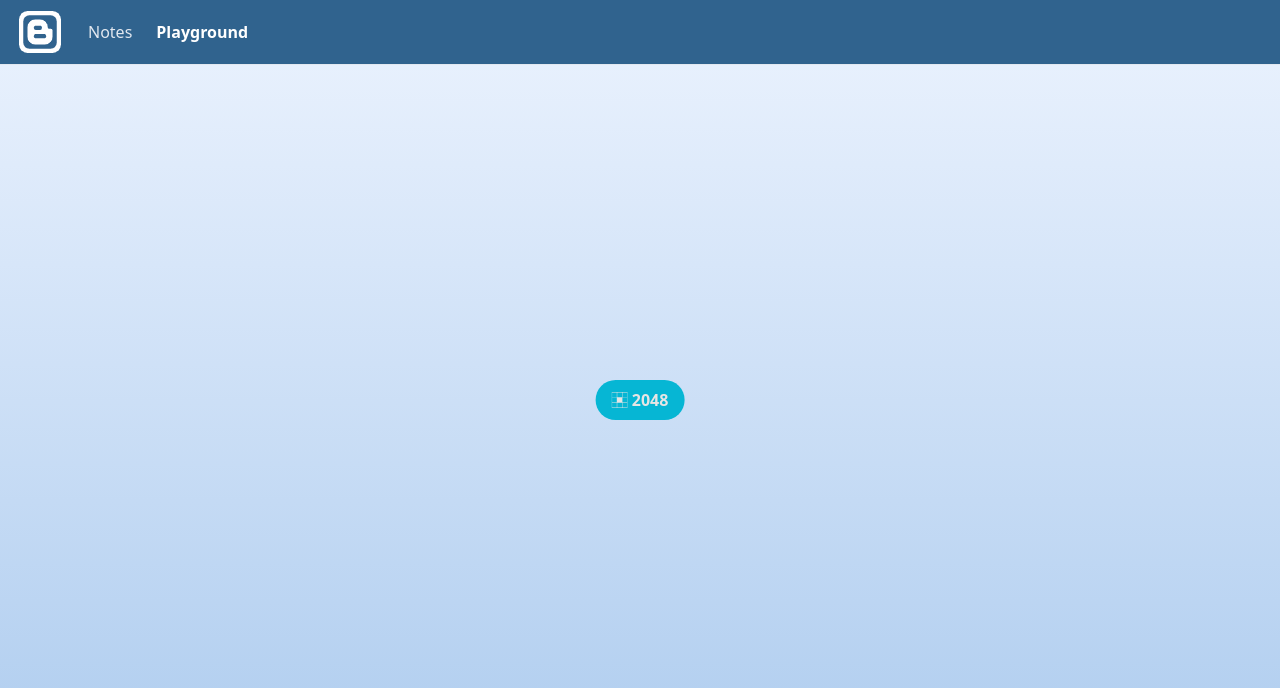
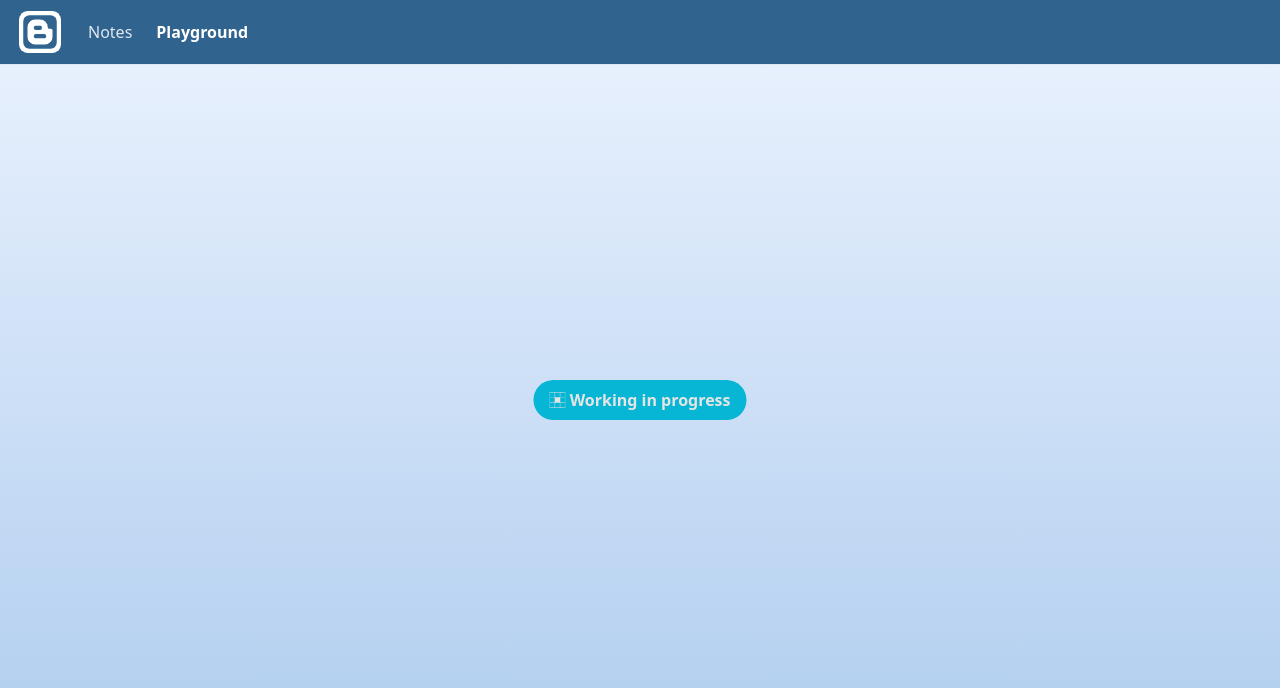
Before and after one commit to tsunemori-akane/my-blog, a Next.js app: page /playground in a window 1280 px wide. Shown: the top 688 px of the page. Built offline with nearby package versions, Linux system fonts and the light colour scheme.

Commit message:
monorepo note

```diff
--- a/pages/playground/index.tsx
+++ b/pages/playground/index.tsx
@@ -8,7 +8,7 @@ export default function PlaygroundPage() {
       <Draggable className="left-1/2 top-2/4 -translate-x-2/4 -translate-y-1/2">
         <button className="flex items-center rounded-full bg-cyan-500 text-stone-200 font-bold px-4 py-2 outline-0">
           <svg viewBox="0 0 1024 1024" xmlns="http://www.w3.org/2000/svg" className="w-4 h-4"><path d="M0 0v1024h1024V0H0z m690.624 28.16h303.936v303.872h-303.936V28.16z m0 331.2h303.936v303.872h-303.936V359.36z m-357.376 636.864H29.312v-303.872h303.936v303.872z m0-332.992H29.312V359.36h303.936v303.872z m0-331.2H29.312V28.16h303.936v303.872z m330.688 664.32H360V692.48h303.936v303.872z m0-664.32H360V28.16h303.936v303.872z m330.688 664.256h-304v-303.872h304v303.872z" fill="#e7e5e4"></path></svg>
-          &nbsp;2048
+          &nbsp;Working in progress
         </button>
       </Draggable>
     </div>
```
Also changed, not shown: public/images/jsbundle/hardlink.webp (added), public/images/jsbundle/symlink.webp (added), 1 other file (tests, documents, lock files or other folders).
